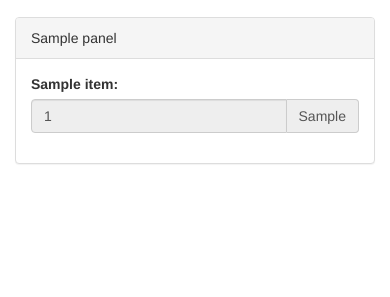
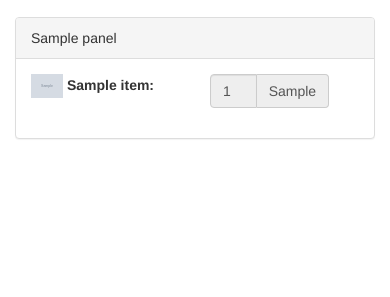
Before and after one commit to stlehmann/flaskhab, a Flask app: page / in a window 390 px wide. Shown: the part 55-352 px from the top of the page. Run offline with Flask 2, Linux system fonts and the light colour scheme; tables that the repository leaves empty hold one stand-in row (values such as "Sample post"); grey boxes marked "Sample" are stand-in pictures; some libraries are stand-ins or nearby versions.

Commit message:
add icons

```diff
--- a/app/models.py
+++ b/app/models.py
@@ -23,6 +23,7 @@ class MQTTItem(db.Model):
     name = db.Column(db.String)
     label = db.Column(db.String)
     topic = db.Column(db.String)
+    icon = db.Column(db.String)
     suffix = db.Column(db.String(8))
     update_time = db.Column(db.DateTime)
     value_type = db.Column(db.Integer, default=VALUE_TYPE_FLOAT)
--- /dev/null
+++ b/app/static/styles.css
@@ -0,0 +1,7 @@
+.icon {
+    max-width: 32px;
+}
+
+.form-horizontal .item-label {
+    padding-top: 0px;
+}
--- a/app/templates/base.html
+++ b/app/templates/base.html
@@ -1,4 +1,10 @@
 {% extends "bootstrap/base.html" %}
+
+{% block styles %}
+  {{super()}}
+  <link rel="stylesheet"
+        href="{{url_for('static', filename='styles.css')}}">
+{% endblock %}
 
 {% block navbar %}
 <nav class="navbar navbar-default" role="navigation">
--- a/app/templates/index.html
+++ b/app/templates/index.html
@@ -32,8 +32,11 @@
           <div class="form-horizontal">
             {% for item in panel.items %}
             <div class="form-group" id="mqtt-item-{{ item.id }}" title="last updated: {{ item.update_time | strftime }}">
-              <label class="control-label col-sm-6">{{ item.label }}:</label>
-              <div class="col-sm-6">
+              <label class="control-label item-label col-xs-6">
+                <img class="icon" src="{{ url_for('static', filename='icons/' + item.icon) }}">
+                {{ item.label }}:
+              </label>
+              <div class="col-sm-6 col-xs-5">
                 <div class="input-group">
                   <input class="form-control mqtt-item-value" readonly value={{ item.value }}>
                   <span class="input-group-addon">{{ item.suffix }}</span>
```
Also changed, not shown: app/admin/modelviews.py (+8 -1 lines), migrations/versions/eef456f73654_add_icon_column_to_mqttitem.py (added, +28 -0 lines), app/static/icons/Readme.md (added), app/static/icons/humidity.png (added), app/static/icons/pressure.png (added), app/static/icons/temperature.png (added).
